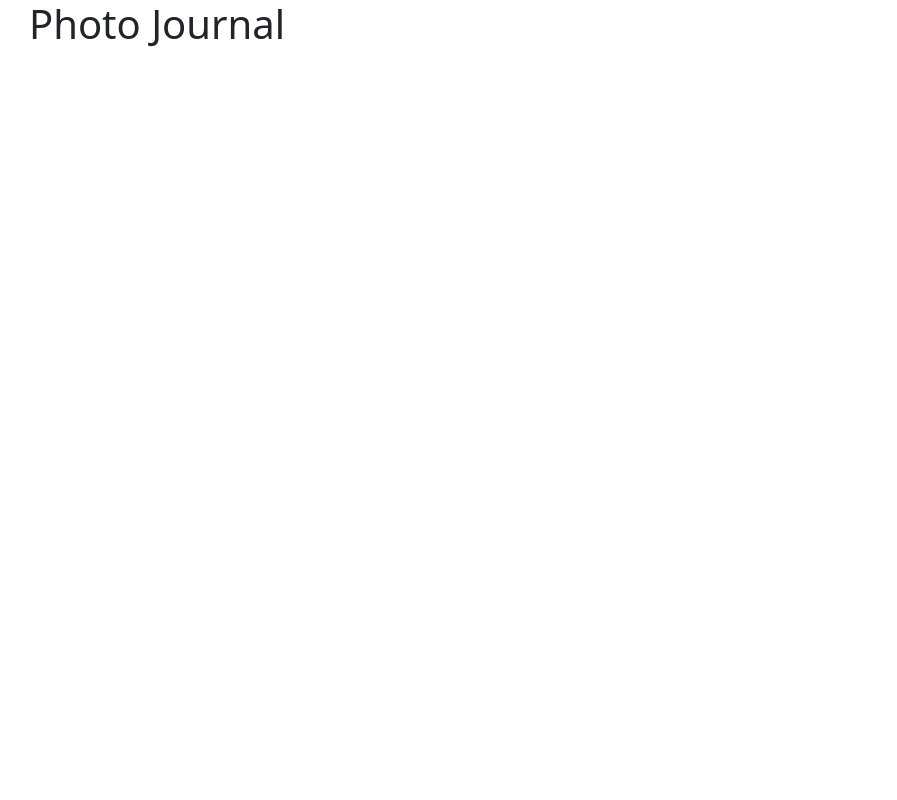
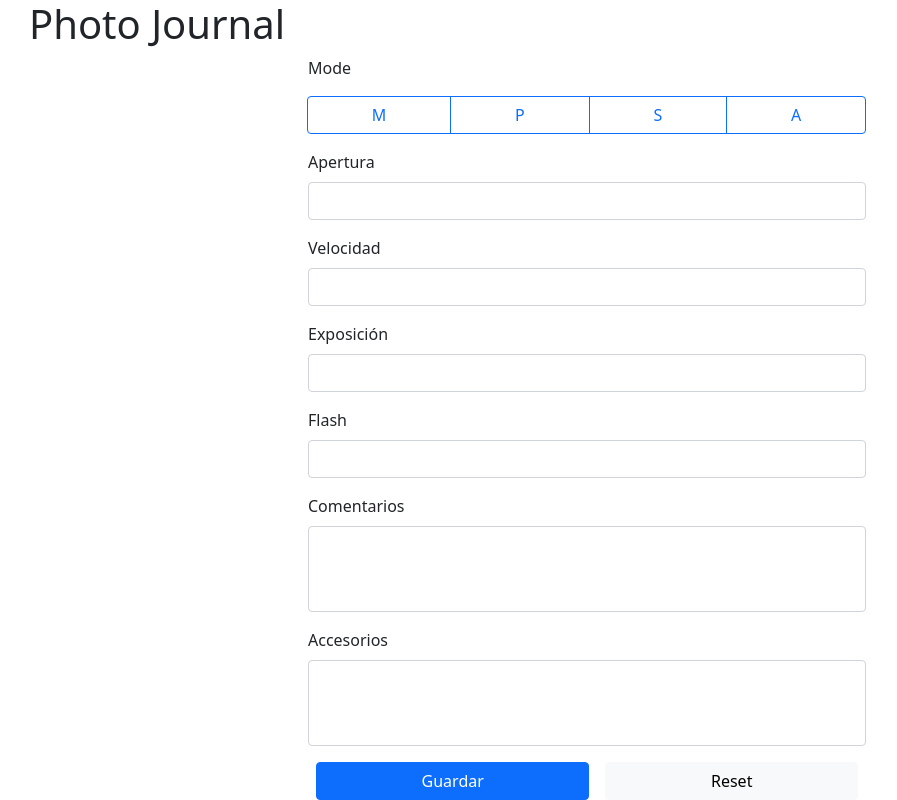
Before and after one commit to ignaciocarle/photo-journal, an Angular app: page / in a window 1280 px wide. Shown: the whole page, without its empty margins (53-950 px from the left). Built offline with nearby package versions, Linux system fonts and the light colour scheme.

Commit message:
formulario de carga listo

```diff
--- a/src/app/app.component.html
+++ b/src/app/app.component.html
@@ -1 +1,4 @@
-<h1 class="">Photo Journal</h1>
+<div class="container d-flex flex-column">
+  <h1>Photo Journal</h1>
+  <app-new-shot-form class="col-6 align-self-center"></app-new-shot-form>
+</div>
--- a/src/app/app.module.ts
+++ b/src/app/app.module.ts
@@ -5,10 +5,12 @@ import { BrowserModule } from '@angular/platform-browser';
 import { AppRoutingModule } from './app-routing.module';
 import { AppComponent } from './app.component';
 import { NgbModule } from '@ng-bootstrap/ng-bootstrap';
+import { NewShotFormComponent } from './components/new-shot-form/new-shot-form.component';
 
 @NgModule({
   declarations: [
-    AppComponent
+    AppComponent,
+    NewShotFormComponent
   ],
   imports: [
     BrowserModule,
--- /dev/null
+++ b/src/app/components/new-shot-form/new-shot-form.component.html
@@ -0,0 +1,133 @@
+<form class="d-flex flex-column" [formGroup]="newShotForm">
+  <div class="mb-3">
+    <p>Mode</p>
+    <div class="d-flex btn-group" role="group">
+      <input
+        type="radio"
+        formControlName="mode"
+        [value]="'m'"
+        class="btn-check"
+        id="m"
+        autocomplete="off"
+      />
+      <label class="btn btn-outline-primary" for="m">M</label>
+
+      <input
+        type="radio"
+        formControlName="mode"
+        [value]="'p'"
+        class="btn-check"
+        id="p"
+        autocomplete="off"
+      />
+      <label class="btn btn-outline-primary" for="p">P</label>
+
+      <input
+        type="radio"
+        formControlName="mode"
+        [value]="'s'"
+        class="btn-check"
+        id="s"
+        autocomplete="off"
+      />
+      <label class="btn btn-outline-primary" for="s">S</label>
+
+      <input
+        type="radio"
+        formControlName="mode"
+        [value]="'a'"
+        class="btn-check"
+        id="a"
+        autocomplete="off"
+      />
+      <label class="btn btn-outline-primary" for="a">A</label>
+    </div>
+  </div>
+
+  <div class="mb-3">
+    <label for="aperture" class="form-label">Apertura</label>
+    <input
+      type="text"
+      formControlName="aperture"
+      class="form-control"
+      id="aperture"
+      autocomplete="off"
+    />
+  </div>
+
+  <div class="mb-3">
+    <label for="speed" class="form-label">Velocidad</label>
+    <input
+      type="text"
+      formControlName="speed"
+      class="form-control"
+      id="speed"
+      autocomplete="off"
+    />
+  </div>
+
+  <div class="mb-3">
+    <label for="exposure" class="form-label">Exposición</label>
+    <input
+      type="text"
+      formControlName="exposure"
+      class="form-control"
+      id="exposure"
+      autocomplete="off"
+    />
+  </div>
+
+  <div class="mb-3">
+    <label for="flash" class="form-label">Flash</label>
+    <input
+      type="text"
+      formControlName="flash"
+      class="form-control"
+      id="flash"
+      autocomplete="off"
+    />
+  </div>
+
+  <div class="mb-3">
+    <label for="comments" class="form-label">Comentarios</label>
+    <textarea
+      rows="3"
+      formControlName="comments"
+      class="form-control"
+      id="comments"
+      autocomplete="off"
+    ></textarea>
+  </div>
+
+  <div class="mb-3">
+    <label for="accessories" class="form-label">Accesorios</label>
+    <textarea
+      rows="3"
+      formControlName="accessories"
+      class="form-control"
+      id="accessories"
+      autocomplete="off"
+    ></textarea>
+  </div>
+  <div class="d-flex">
+    <button
+      class="btn btn-primary mx-2 flex-grow-1"
+      (click)="newShotForm.reset()"
+    >
+      Guardar
+    </button>
+    <button
+      class="btn btn-light mx-2 flex-grow-1"
+      (click)="newShotForm.reset()"
+    >
+      Reset
+    </button>
+  </div>
+</form>
+<!--<p>{{ newShotForm.controls["mode"].value }}</p>
+<p>{{ newShotForm.controls["aperture"].value }}</p>
+<p>{{ newShotForm.controls["speed"].value }}</p>
+<p>{{ newShotForm.controls["exposure"].value }}</p>
+<p>{{ newShotForm.controls["flash"].value }}</p>
+<p>{{ newShotForm.controls["comments"].value }}</p>
+<p>{{ newShotForm.controls["accessories"].value }}</p>-->
--- /dev/null
+++ b/src/app/components/new-shot-form/new-shot-form.component.ts
@@ -0,0 +1,26 @@
+import { Component, OnInit } from '@angular/core';
+import { FormBuilder } from '@angular/forms';
+
+@Component({
+  selector: 'app-new-shot-form',
+  templateUrl: './new-shot-form.component.html',
+  styleUrls: ['./new-shot-form.component.scss']
+})
+export class NewShotFormComponent implements OnInit {
+
+  public newShotForm = this.fb.group({
+    mode: "",
+    aperture: "",
+    speed: "",
+    exposure: "",
+    flash: "",
+    comments: "",
+    accessories: ""
+  })
+
+  constructor(private fb: FormBuilder) { }
+
+  ngOnInit(): void {
+  }
+
+}
--- a/src/index.html
+++ b/src/index.html
@@ -8,8 +8,6 @@
     <link rel="icon" type="image/x-icon" href="favicon.ico" />
   </head>
   <body>
-    <div class="container">
-      <app-root></app-root>
-    </div>
+    <app-root></app-root>
   </body>
 </html>
--- a/src/styles.scss
+++ b/src/styles.scss
@@ -2,3 +2,7 @@
 
 /* Importing Bootstrap SCSS file. */
 @import '~bootstrap/scss/bootstrap';
+
+textarea {
+  resize: none;
+}
```
Also changed, not shown: src/app/components/new-shot-form/new-shot-form.component.scss (added).
